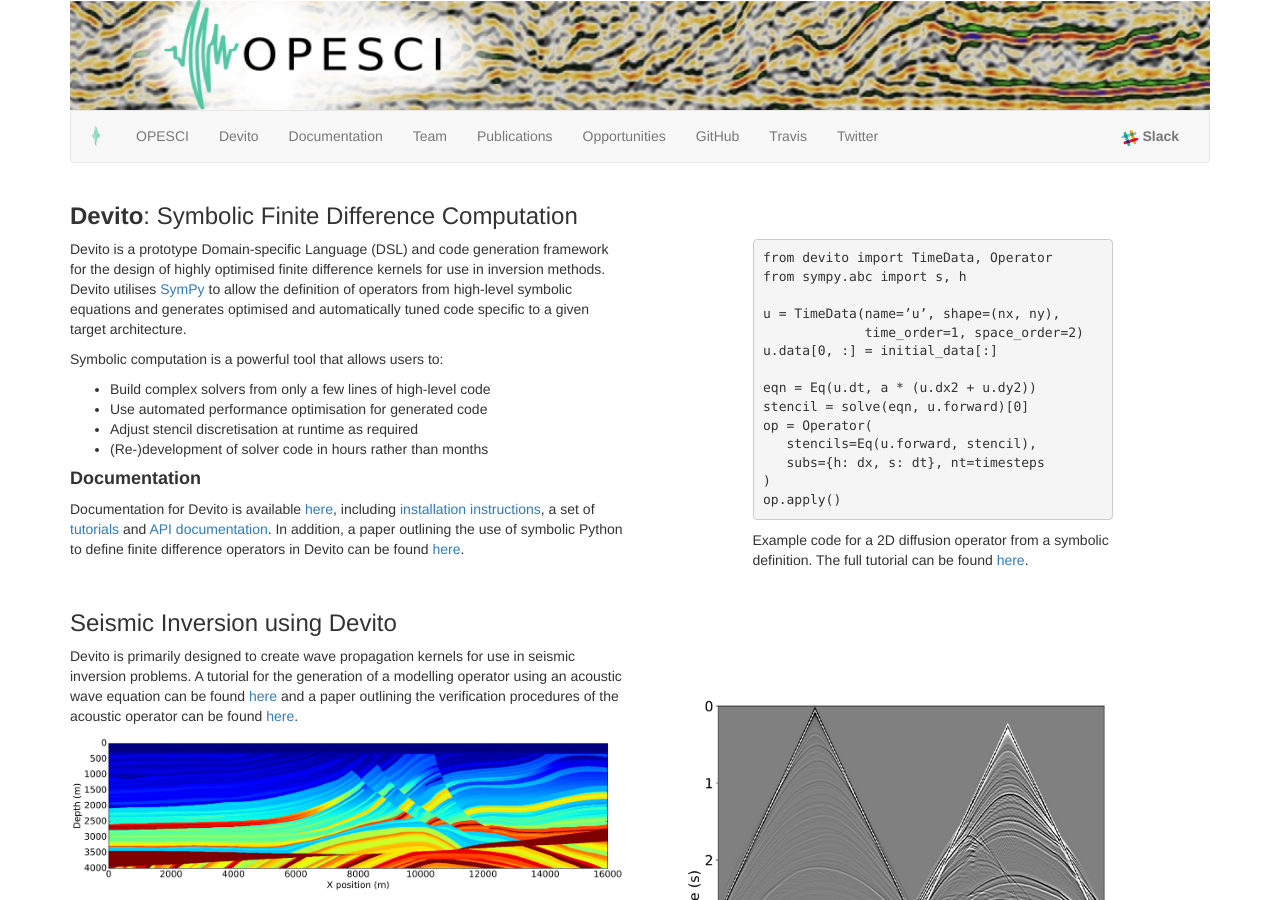
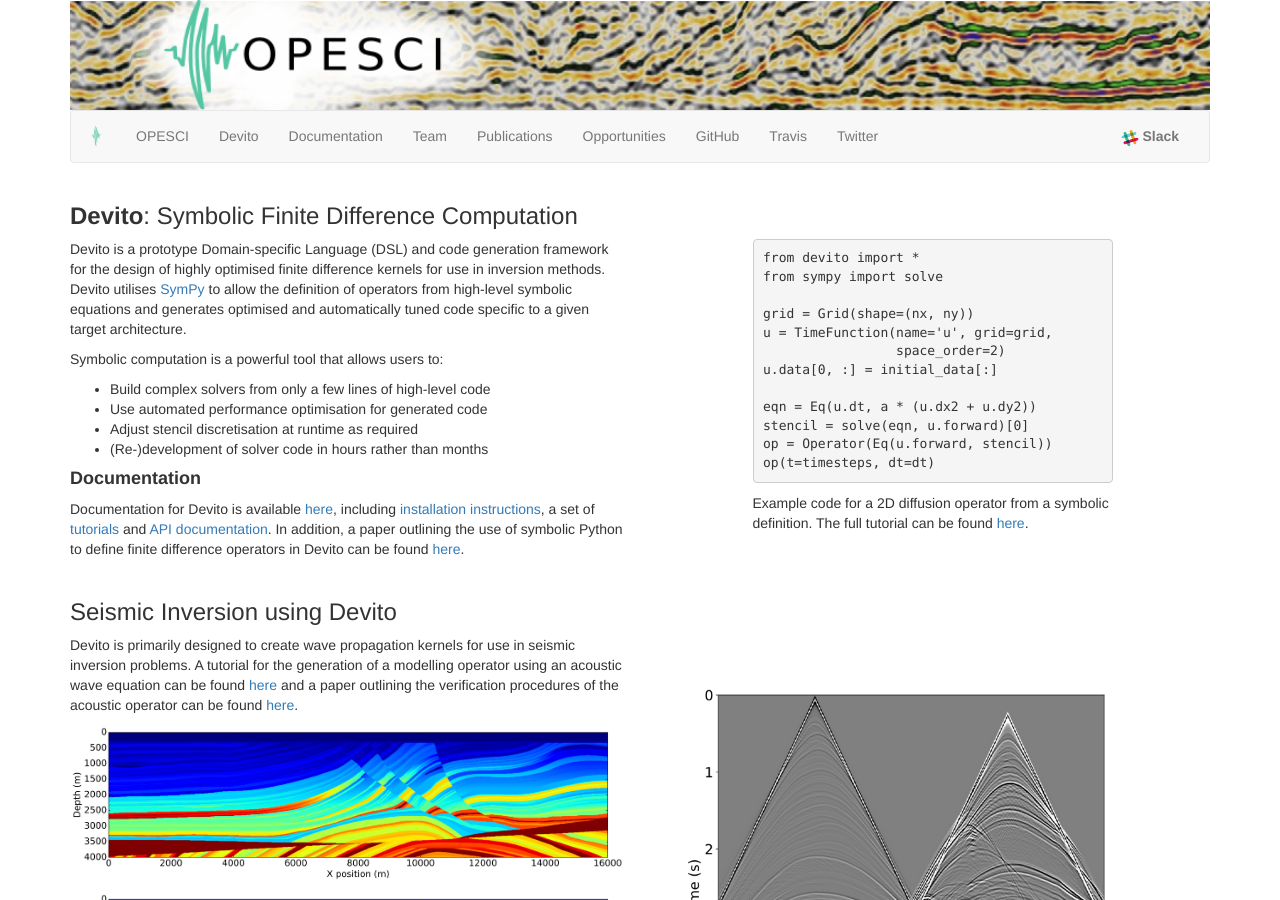
Before and after one commit to devitocodes/devitocodes.github.io, a Jekyll site: the page built from devito.md, in a window 1280 px wide and 900 px high. Built offline with Jekyll 4.4.1, drawn with Linux system fonts in a browser that asks for light colours.

Commit message:
Devito: Update example code snippet on Devito webpage

````diff
--- a/devito.md
+++ b/devito.md
@@ -43,20 +43,18 @@ finite difference operators in Devito can be found
 <div class="col-sm-1 pull-left" markdown="1"></div>
 <div class="col-sm-4 pull-left" markdown="1">
 ```
-from devito import TimeData, Operator
-from sympy.abc import s, h
+from devito import *
+from sympy import solve
 
-u = TimeData(name=’u’, shape=(nx, ny),
-             time_order=1, space_order=2)
+grid = Grid(shape=(nx, ny))
+u = TimeFunction(name='u', grid=grid,
+                 space_order=2)
 u.data[0, :] = initial_data[:]
 
 eqn = Eq(u.dt, a * (u.dx2 + u.dy2))
 stencil = solve(eqn, u.forward)[0]
-op = Operator(
-   stencils=Eq(u.forward, stencil),
-   subs={h: dx, s: dt}, nt=timesteps
-)
-op.apply()
+op = Operator(Eq(u.forward, stencil))
+op(t=timesteps, dt=dt)
 ```
 
 Example code for a 2D diffusion operator from a symbolic
````
